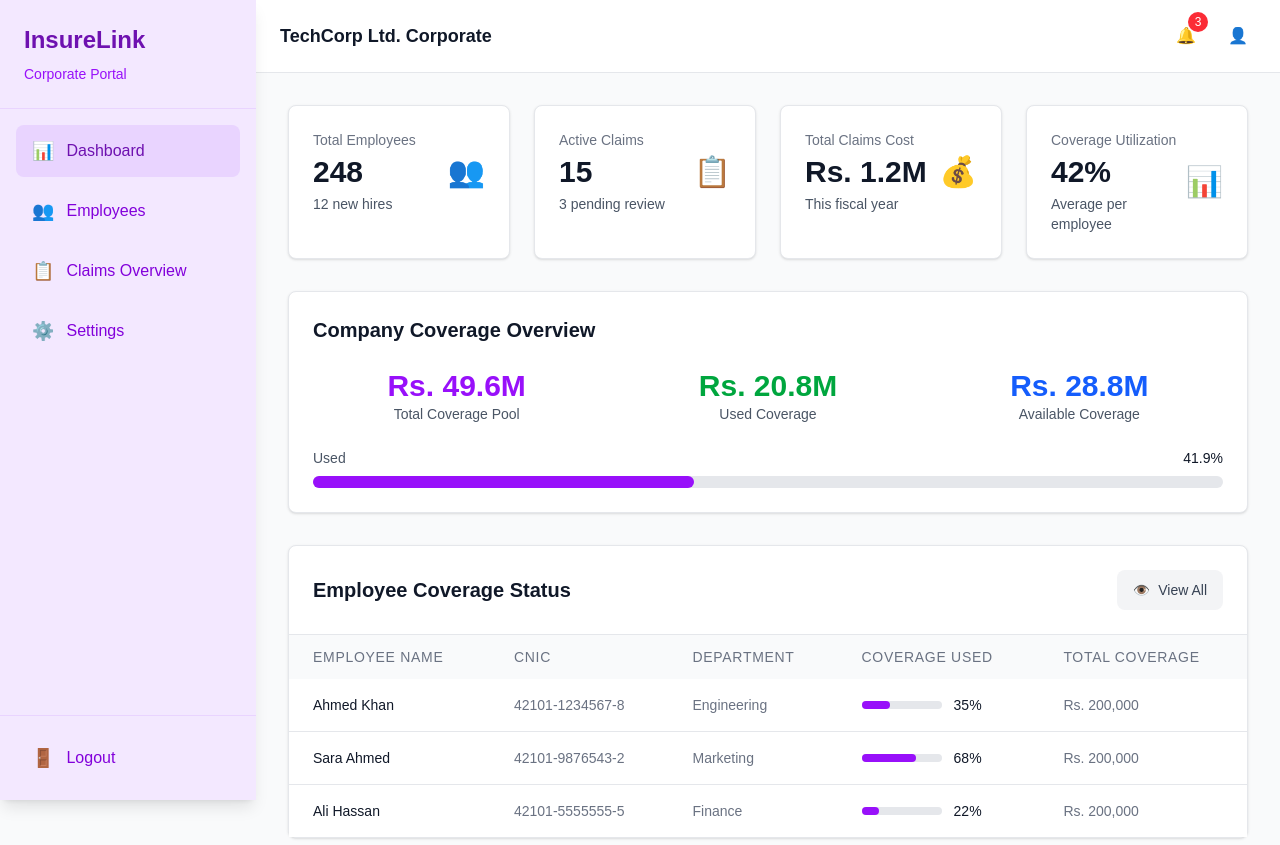
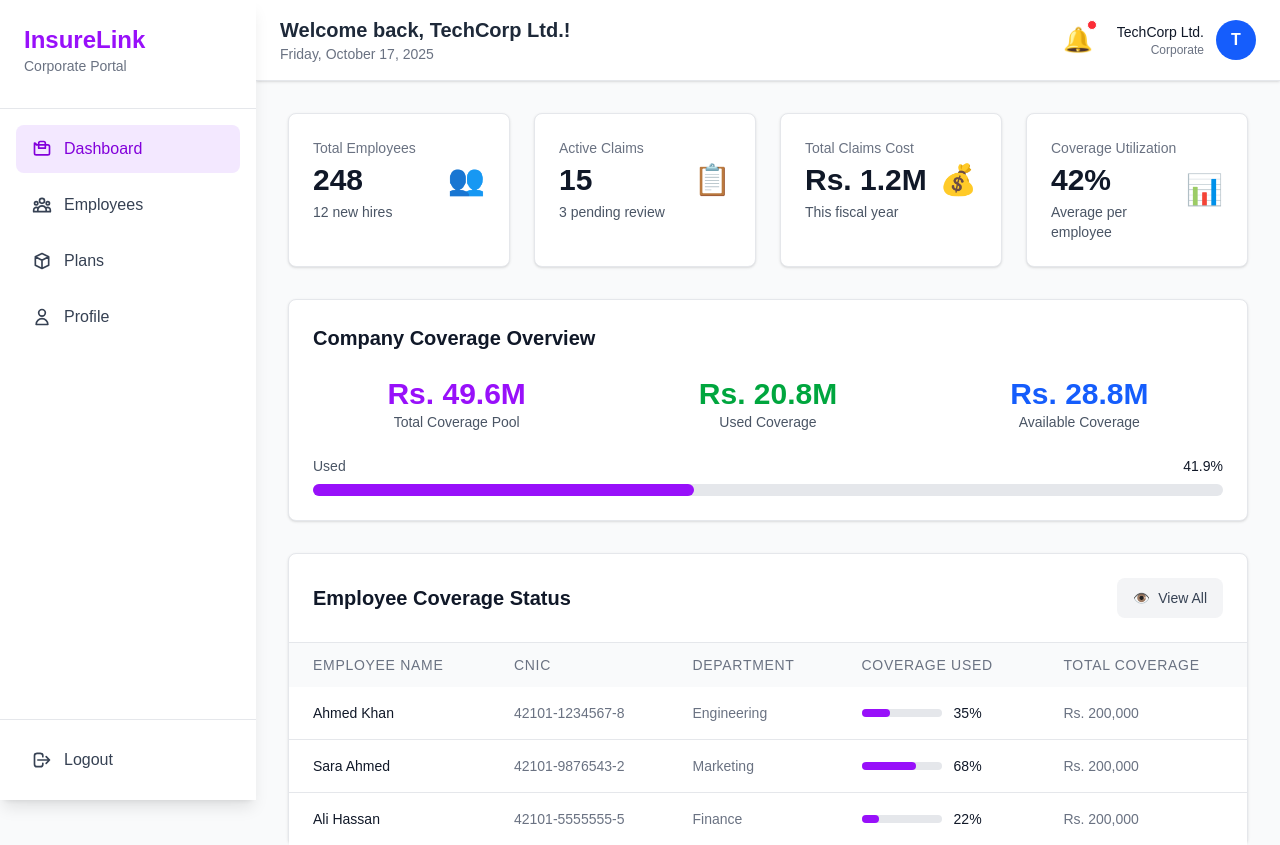
Before and after one commit to umairahsan10/InsureLink, a Next.js app in the folder client/: page /corporate/dashboard in a window 1280 px wide. Shown: the top 845 px of the page. Built offline with nearby package versions, Linux system fonts and the light colour scheme.

Commit message:
integrated notification banner for corporate

```diff
--- a/client/src/app/corporate/dashboard/page.tsx
+++ b/client/src/app/corporate/dashboard/page.tsx
@@ -1,5 +1,18 @@
 import CorporateDashboard from '@/components/corporate/CorporateDashboard';
+import DashboardLayout from '@/components/layouts/DashboardLayout';
+import notificationsData from '@/data/corporateNotifications.json';
+import { AlertNotification } from '@/types';
 
 export default function CorporateDashboardPage() {
-  return <CorporateDashboard />;
+  const corporateNotifications = notificationsData as AlertNotification[];
+
+  return (
+    <DashboardLayout
+      userRole="corporate"
+      userName="TechCorp Ltd."
+      notifications={corporateNotifications}
+    >
+      <CorporateDashboard />
+    </DashboardLayout>
+  );
 }
--- a/client/src/app/corporate/layout.tsx
+++ b/client/src/app/corporate/layout.tsx
@@ -1,41 +1,5 @@
 import { ReactNode } from 'react';
-import CorporateSidebar from '@/components/corporate/CorporateSidebar';
 
 export default function CorporateLayout({ children }: { children: ReactNode }) {
-  return (
-    <div className="min-h-screen bg-gray-50">
-      {/* Sidebar */}
-      <CorporateSidebar />
-
-      {/* Main Content */}
-      <div className="md:ml-64 flex flex-col">
-        {/* Header */}
-        <header className="bg-white border-b border-gray-200 px-12 md:px-6 py-3 md:py-4">
-          <div className="flex justify-between items-center">
-            <h1 className="text-sm md:text-lg font-semibold text-gray-900 truncate">TechCorp Ltd. Corporate</h1>
-            <div className="flex items-center space-x-2 md:space-x-4">
-              {/* Notifications */}
-              <div className="relative">
-                <button className="p-2 text-gray-500 hover:text-gray-700">
-                  🔔
-                </button>
-                <span className="absolute -top-1 -right-1 bg-red-500 text-white text-xs rounded-full h-5 w-5 flex items-center justify-center">
-                  3
-                </span>
-              </div>
-              {/* User Profile */}
-              <button className="p-2 text-gray-500 hover:text-gray-700">
-                👤
-              </button>
-            </div>
-          </div>
-        </header>
-
-        {/* Page Content */}
-        <main className="flex-1 overflow-auto">
-          {children}
-        </main>
-      </div>
-    </div>
-  );
+  return <>{children}</>;
 }
--- a/client/src/components/layouts/Sidebar.tsx
+++ b/client/src/components/layouts/Sidebar.tsx
@@ -85,7 +85,6 @@ const menuItems: Record<string, MenuItem[]> = {
   ],
   corporate: [
     { name: 'Dashboard', href: '/corporate/dashboard', icon: <DashboardIcon /> },
-    { name: 'Claims', href: '/corporate/claims', icon: <ClaimsIcon /> },
     { name: 'Employees', href: '/corporate/employees', icon: <EmployeesIcon /> },
     { name: 'Plans', href: '/corporate/plans', icon: <PlansIcon /> },
     { name: 'Profile', href: '/corporate/profile', icon: <ProfileIcon /> },
--- /dev/null
+++ b/client/src/data/corporateNotifications.json
@@ -0,0 +1,38 @@
+[
+  {
+    "id": "corp-notif-001",
+    "title": "High Claim Spend Alert",
+    "message": "Claims submitted by Ahmed Khan have reached 90% of his annual limit. Review utilization with HR.",
+    "severity": "critical",
+    "category": "claims",
+    "timestamp": "2025-11-07T08:20:00Z",
+    "isRead": false
+  },
+  {
+    "id": "corp-notif-002",
+    "title": "Plan Renewal Reminder",
+    "message": "HealthGuard Insurance renewal meeting is pending. Finalize updated coverage tiers before 12 Nov.",
+    "severity": "warning",
+    "category": "policies",
+    "timestamp": "2025-11-06T17:05:00Z",
+    "isRead": false
+  },
+  {
+    "id": "corp-notif-003",
+    "title": "Pending Dependent Approvals",
+    "message": "Four dependent requests from Marketing remain unverified. Complete HR checks within 48 hours.",
+    "severity": "info",
+    "category": "dependents",
+    "timestamp": "2025-11-05T12:45:00Z",
+    "isRead": false
+  },
+  {
+    "id": "corp-notif-004",
+    "title": "Quarterly Audit Pending",
+    "message": "Coverage audit for Q4 is due this week. Export the claims summary and share with finance.",
+    "severity": "info",
+    "category": "compliance",
+    "timestamp": "2025-11-04T10:15:00Z",
+    "isRead": false
+  }
+]
```
